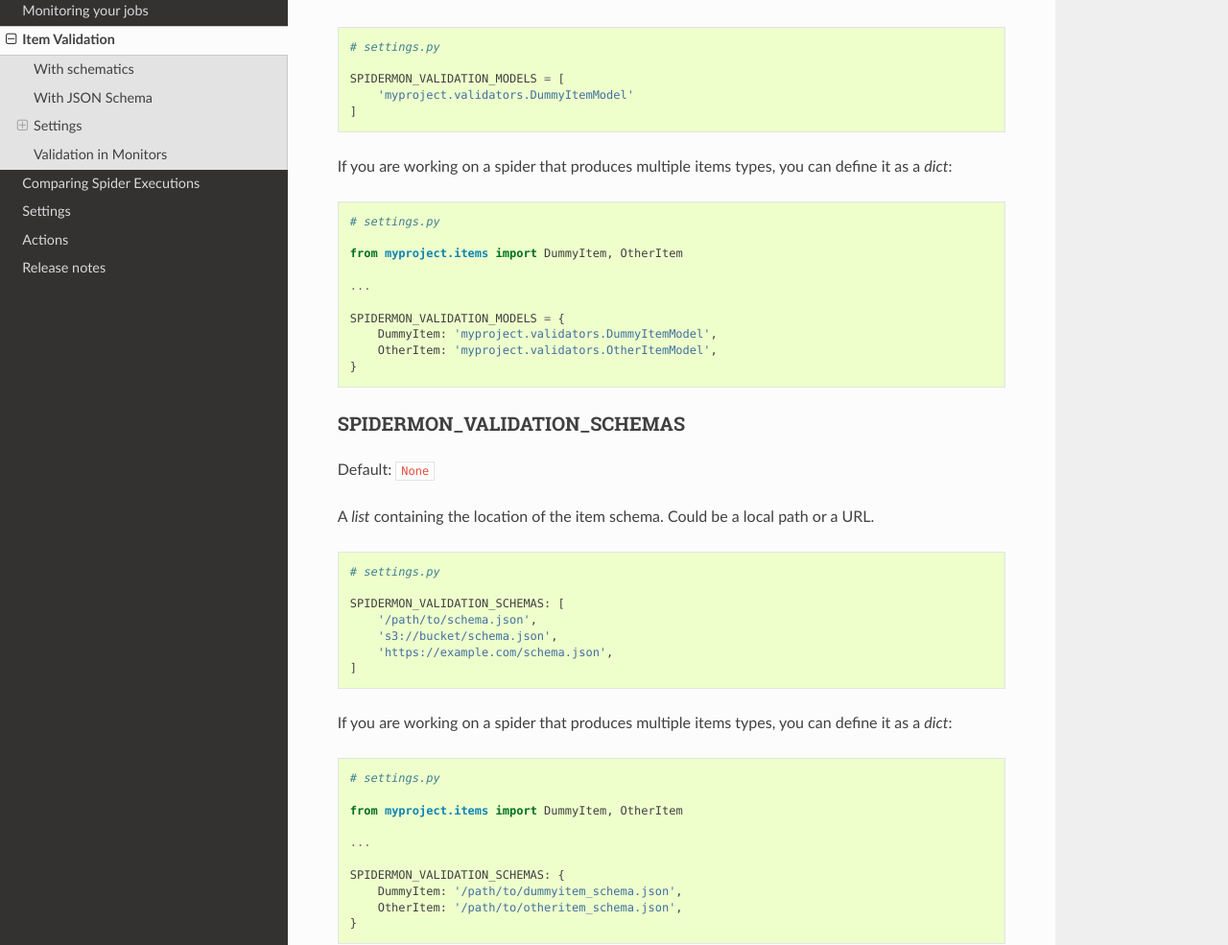
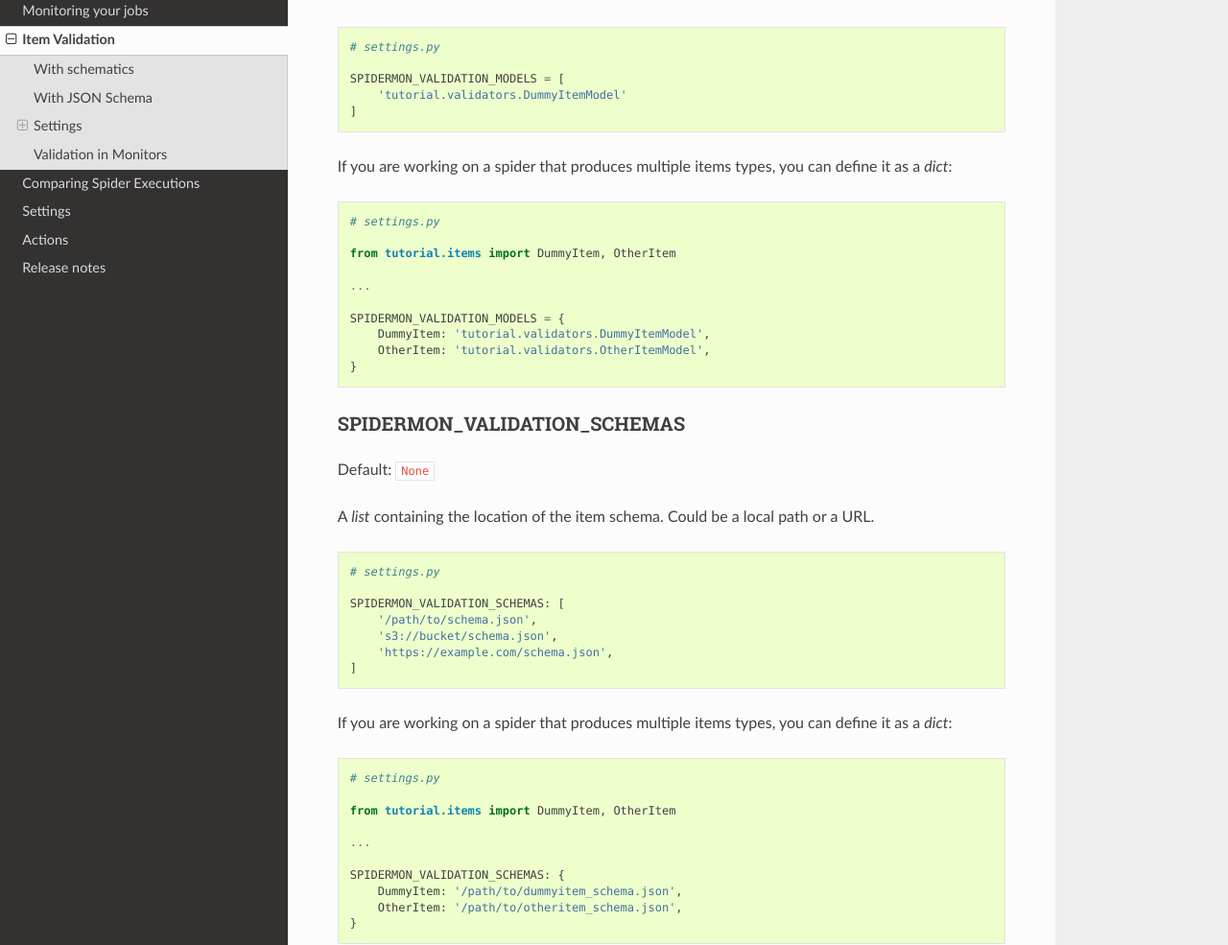
Before and after one commit to scrapinghub/spidermon, a Sphinx documentation site: the page built from docs/source/item-validation.rst, in a window 1280 px wide and 1400 px high, scrolled down 2575 px. Shown: the part 168-1153 px from the top of the window at 96% size. Built offline with Sphinx 7.4.7 and the Read the Docs theme 2.0.0, drawn with Linux system fonts in a browser that asks for light colours.

Commit message:
hotfix: fix-documentation -> fixing inconsistent examples

```diff
--- a/docs/source/item-validation.rst
+++ b/docs/source/item-validation.rst
@@ -147,7 +147,7 @@ that need to be validated.
     # settings.py
 
     SPIDERMON_VALIDATION_MODELS = [
-        'myproject.validators.DummyItemModel'
+        'tutorial.validators.DummyItemModel'
     ]
 
 If you are working on a spider that produces multiple items types, you can define it
@@ -157,13 +157,13 @@ as a `dict`:
 
     # settings.py
 
-    from myproject.items import DummyItem, OtherItem
+    from tutorial.items import DummyItem, OtherItem
 
     ...
 
     SPIDERMON_VALIDATION_MODELS = {
-        DummyItem: 'myproject.validators.DummyItemModel',
-        OtherItem: 'myproject.validators.OtherItemModel',
+        DummyItem: 'tutorial.validators.DummyItemModel',
+        OtherItem: 'tutorial.validators.OtherItemModel',
     }
 
 .. _SPIDERMON_VALIDATION_SCHEMAS:
@@ -192,7 +192,7 @@ as a `dict`:
 
     # settings.py
 
-    from myproject.items import DummyItem, OtherItem
+    from tutorial.items import DummyItem, OtherItem
 
     ...
 
--- a/docs/source/settings.rst
+++ b/docs/source/settings.rst
@@ -46,7 +46,7 @@ For example, the following suite will be executed every 30 minutes:
 .. code-block:: python
 
     SPIDERMON_PERIODIC_MONITORS = {
-        'myproject.monitors.PeriodicMonitorSuite': 1800,
+        'tutorial.monitors.PeriodicMonitorSuite': 1800,
     }
 
 .. _SPIDERMON_SPIDER_CLOSE_MONITORS:
--- a/docs/source/stats-collection.rst
+++ b/docs/source/stats-collection.rst
@@ -20,7 +20,7 @@ To enable it, include the following code in your project settings:
 
 .. code-block:: python
 
-    # myproject/settings.py
+    # tutorial/settings.py
     STATS_CLASS = (
         "spidermon.contrib.stats.statscollectors.LocalStorageStatsHistoryCollector"
     )
@@ -34,7 +34,7 @@ returned in the previous spider executions.
 
 .. code-block:: python
 
-    # myproject/monitors.py
+    # tutorial/monitors.py
     from spidermon import Monitor, MonitorSuite, monitors
 
 
```
Also changed, not shown: docs/source/monitors.rst (+5 -5 lines).
